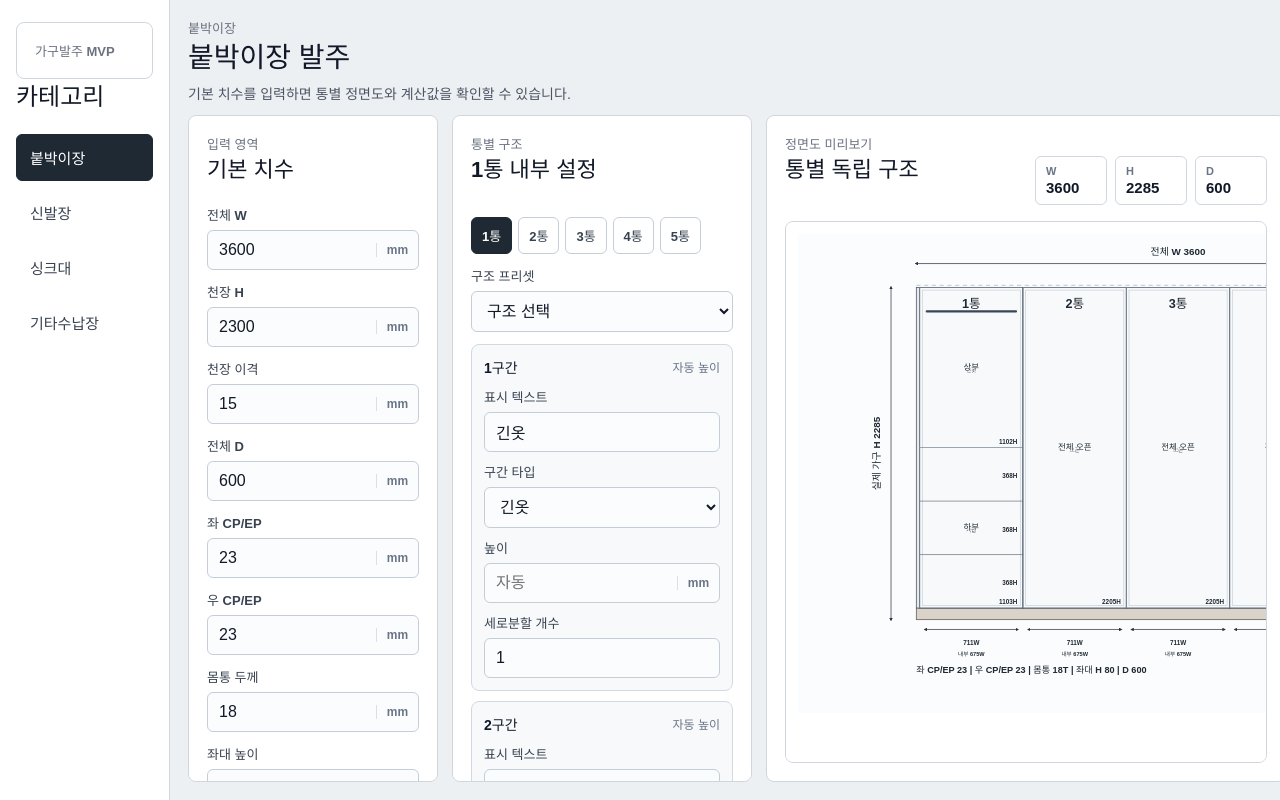
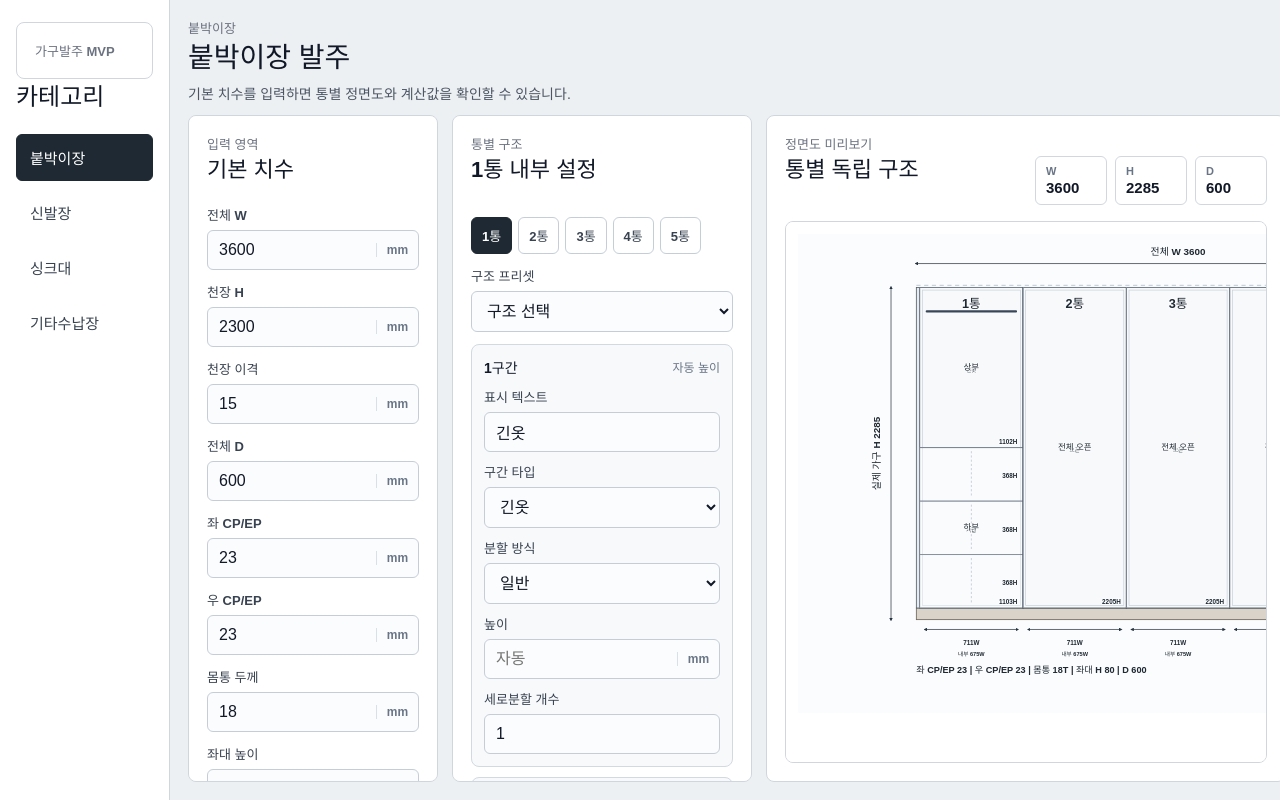
Before and after one commit to dauminterior-81451/gagu-balju, a React (Vite) app: page / in a window 1280 px wide. Built offline with nearby package versions, Linux system fonts and the light colour scheme.

Commit message:
통형 분할과 서랍 메모 표현 추가

```diff
--- a/src/App.tsx
+++ b/src/App.tsx
@@ -1,7 +1,7 @@
 import { useMemo, useState } from 'react'
 import WardrobeFrontSvg from './components/WardrobeFrontSvg'
 import { calculateWardrobeLayout, clampNumber } from './utils/calculateLayout'
-import type { BaySectionMap, CabinetSection, SectionItemType, SectionSplit, WardrobeInput } from './types/furniture'
+import type { BaySectionMap, CabinetSection, SectionItemType, SectionSplit, SectionStructureType, WardrobeInput } from './types/furniture'
 import './App.css'
 
 const initialInput: WardrobeInput = {
@@ -97,6 +97,11 @@ const sectionItemOptions: { value: SectionItemType; label: string }[] = [
   { value: 'drawer', label: '서랍' },
 ]
 
+const sectionStructureOptions: { value: SectionStructureType; label: string }[] = [
+  { value: 'normal', label: '일반' },
+  { value: 'box', label: '통형' },
+]
+
 const createVerticalSplits = (section: CabinetSection, splitCount: number): SectionSplit[] => (
   Array.from({ length: splitCount }, (_, index) => {
     const currentSplit = section.splits?.[index]
@@ -107,6 +112,7 @@ const createVerticalSplits = (section: CabinetSection, splitCount: number): Sect
       itemType: currentSplit?.itemType ?? section.itemType,
       widthRatio: currentSplit?.widthRatio ?? 1,
       drawerCount: currentSplit?.drawerCount ?? section.drawerCount,
+      drawerLabel: currentSplit?.drawerLabel ?? section.drawerLabel ?? '뎀핑언더',
       shelfCount: currentSplit?.shelfCount ?? section.shelfCount,
     }
   })
@@ -131,14 +137,14 @@ const createPresetSections = (presetKey: StructurePresetKey): CabinetSection[] =
   if (presetKey === 'longDrawer') {
     return [
       { id: 'long-hanger', label: '긴옷', itemType: 'longHanger' },
-      { id: 'drawer', label: '하단 서랍', itemType: 'drawer', drawerCount: 3 },
+      { id: 'drawer', label: '하단 서랍', itemType: 'drawer', drawerCount: 3, drawerLabel: '뎀핑언더' },
     ]
   }
 
   if (presetKey === 'shortDrawer') {
     return [
       { id: 'short-hanger', label: '짧은옷', itemType: 'shortHanger' },
-      { id: 'drawer', label: '하단 서랍', itemType: 'drawer', drawerCount: 4 },
+      { id: 'drawer', label: '하단 서랍', itemType: 'drawer', drawerCount: 4, drawerLabel: '뎀핑언더' },
     ]
   }
 
@@ -158,7 +164,7 @@ const createPresetSections = (presetKey: StructurePresetKey): CabinetSection[] =
         verticalSplitCount: 2,
         splits: [
           { id: 'left', label: '좌측', itemType: 'shelf', widthRatio: 1, shelfCount: 3 },
-          { id: 'right', label: '우측', itemType: 'drawer', widthRatio: 1, drawerCount: 3 },
+          { id: 'right', label: '우측', itemType: 'drawer', widthRatio: 1, drawerCount: 3, drawerLabel: '뎀핑언더' },
         ],
       },
     ]
@@ -444,6 +450,19 @@ export default function App() {
                       </label>
 
                       <label className="field">
+                        <span>분할 방식</span>
+                        <select
+                          className="select-input"
+                          value={section.structureType ?? 'normal'}
+                          onChange={(event) => updateSectionValue(sectionIndex, 'structureType', event.target.value)}
+                        >
+                          {sectionStructureOptions.map((option) => (
+                            <option key={option.value} value={option.value}>{option.label}</option>
+                          ))}
+                        </select>
+                      </label>
+
+                      <label className="field">
                         <span>높이</span>
                         <div className="number-input">
                           <input
@@ -471,6 +490,7 @@ export default function App() {
                       </label>
 
                       {section.itemType === 'drawer' ? (
+                        <>
                           <label className="field">
                             <span>서랍 개수</span>
                             <input
@@ -482,6 +502,16 @@ export default function App() {
                               onChange={(event) => updateSectionValue(sectionIndex, 'drawerCount', event.target.value)}
                             />
                           </label>
+
+                          <label className="field">
+                            <span>서랍 메모</span>
+                            <input
+                              className="text-input"
+                              value={section.drawerLabel ?? '뎀핑언더'}
+                              onChange={(event) => updateSectionValue(sectionIndex, 'drawerLabel', event.target.value)}
+                            />
+                          </label>
+                        </>
                       ) : null}
 
                       {section.itemType === 'shelf' ? (
@@ -525,6 +555,7 @@ export default function App() {
                               </label>
 
                               {split.itemType === 'drawer' ? (
+                                <>
                                   <label className="field">
                                     <span>분할 서랍 개수</span>
                                     <input
@@ -536,6 +567,16 @@ export default function App() {
                                       onChange={(event) => updateSectionSplitValue(sectionIndex, splitIndex, 'drawerCount', event.target.value)}
                                     />
                                   </label>
+
+                                  <label className="field">
+                                    <span>분할 서랍 메모</span>
+                                    <input
+                                      className="text-input"
+                                      value={split.drawerLabel ?? '뎀핑언더'}
+                                      onChange={(event) => updateSectionSplitValue(sectionIndex, splitIndex, 'drawerLabel', event.target.value)}
+                                    />
+                                  </label>
+                                </>
                               ) : null}
                             </div>
                           ))}
--- a/src/components/WardrobeFrontSvg.tsx
+++ b/src/components/WardrobeFrontSvg.tsx
@@ -137,6 +137,27 @@ export default function WardrobeFrontSvg({ input, layout }: WardrobeFrontSvgProp
     return renderDimensionText('section-label', x + width / 2, labelY, label, 'sectionLabel')
   }
 
+  const renderSectionDivider = (
+    x: number,
+    y: number,
+    width: number,
+    isBoxModule: boolean,
+  ) => {
+    if (isBoxModule) {
+      const dividerH = Math.max(bodyT, 2)
+
+      return (
+        <g key={`box-divider-${y}`}>
+          <rect className="box-module-divider" x={x} y={y - dividerH / 2} width={width} height={dividerH} />
+          <line className="box-module-divider-line" x1={x} y1={y - dividerH / 2} x2={x + width} y2={y - dividerH / 2} />
+          <line className="box-module-divider-line" x1={x} y1={y + dividerH / 2} x2={x + width} y2={y + dividerH / 2} />
+        </g>
+      )
+    }
+
+    return <line className="section-divider-line" key={`normal-divider-${y}`} x1={x} y1={y} x2={x + width} y2={y} />
+  }
+
   const renderDrawerRows = (
     x: number,
     y: number,
@@ -144,6 +165,7 @@ export default function WardrobeFrontSvg({ input, layout }: WardrobeFrontSvgProp
     height: number,
     drawerCount = 3,
     drawerHeight: number,
+    drawerLabel = '뎀핑언더',
   ) => {
     const safeCount = Math.max(Math.floor(drawerCount), 1)
     const rowH = height / safeCount
@@ -154,9 +176,16 @@ export default function WardrobeFrontSvg({ input, layout }: WardrobeFrontSvgProp
 
       return (
         <g key={`drawer-${rowY}`}>
+          <rect className="drawer-front" x={x} y={rowY} width={width} height={rowH} />
           {index < safeCount - 1 ? (
             <line className="section-detail-line" x1={x} y1={lineY} x2={x + width} y2={lineY} />
           ) : null}
+          {width > 58 && rowH > 35 ? (
+            <line className="drawer-center-line" x1={x + width / 2} y1={rowY + 5} x2={x + width / 2} y2={rowY + rowH - 5} />
+          ) : null}
+          {width > MIN_LABEL_W && canShowTextByHeight(rowH, 'detail')
+            ? renderDimensionText(`drawer-label-${rowY}`, x + width / 2, rowY + rowH / 2 - 5, drawerLabel, 'subDimension')
+            : null}
           {canShowTextByHeight(rowH, 'drawerDimension')
             ? renderDimensionText(`drawer-dim-${rowY}`, x + width - TEXT_PADDING_RIGHT, rowY + rowH / 2 + 3, `${drawerHeight}H`, 'dimension', 'end')
             : null}
@@ -184,12 +213,13 @@ export default function WardrobeFrontSvg({ input, layout }: WardrobeFrontSvgProp
     drawerCount?: number,
     shelfCount?: number,
     calculatedH?: number,
+    drawerLabel?: string,
   ) => {
     if (itemType === 'drawer') {
       const safeCount = Math.max(Math.floor(drawerCount ?? 3), 1)
       const drawerHeight = Math.round((calculatedH ?? 0) / safeCount)
 
-      return renderDrawerRows(x, y, width, height, safeCount, drawerHeight)
+      return renderDrawerRows(x, y, width, height, safeCount, drawerHeight, drawerLabel)
     }
 
     if (itemType === 'shelf') {
@@ -245,6 +275,7 @@ export default function WardrobeFrontSvg({ input, layout }: WardrobeFrontSvgProp
                 return (
                   <g key={section.id}>
                     <rect className="cabinet-section" x={innerX} y={sectionY} width={innerW} height={sectionH} />
+                    {sectionIndex > 0 ? renderSectionDivider(innerX, sectionY, innerW, section.structureType === 'box') : null}
                     {section.splits?.length ? (
                       (() => {
                         let splitX = innerX
@@ -261,7 +292,7 @@ export default function WardrobeFrontSvg({ input, layout }: WardrobeFrontSvgProp
                               {splitIndex > 0 ? (
                                 <line className="section-split-line" x1={currentSplitX} y1={sectionY} x2={currentSplitX} y2={sectionY + sectionH} />
                               ) : null}
-                              {renderSectionItem(split.itemType, currentSplitX, sectionY, splitW, sectionH, split.drawerCount, split.shelfCount, section.calculatedH)}
+                              {renderSectionItem(split.itemType, currentSplitX, sectionY, splitW, sectionH, split.drawerCount, split.shelfCount, section.calculatedH, split.drawerLabel ?? section.drawerLabel ?? '뎀핑언더')}
                               {splitW > MIN_LABEL_W && canShowTextByHeight(sectionH, 'detail') ? (
                                 <>
                                   {renderDimensionText(`split-label-${split.id}`, currentSplitX + splitW / 2, sectionY + TEXT_PADDING_TOP + 8, split.label || getSectionText(split.itemType), 'subDimension')}
@@ -275,7 +306,7 @@ export default function WardrobeFrontSvg({ input, layout }: WardrobeFrontSvgProp
                       })()
                     ) : (
                       <>
-                        {renderSectionItem(section.itemType, innerX, sectionY, innerW, sectionH, section.drawerCount, section.shelfCount, section.calculatedH)}
+                        {renderSectionItem(section.itemType, innerX, sectionY, innerW, sectionH, section.drawerCount, section.shelfCount, section.calculatedH, section.drawerLabel ?? '뎀핑언더')}
                         {innerW > MIN_LABEL_W && canShowTextByHeight(sectionH, 'detail')
                           ? renderDimensionText(`section-type-${section.id}`, innerX + innerW / 2, sectionY + sectionH / 2 + 4, getSectionText(section.itemType), 'subDimension')
                           : null}
--- a/src/types/furniture.ts
+++ b/src/types/furniture.ts
@@ -11,6 +11,7 @@ export type WardrobeInput = {
 }
 
 export type SectionItemType = 'open' | 'shelf' | 'longHanger' | 'shortHanger' | 'drawer'
+export type SectionStructureType = 'normal' | 'box'
 
 export type SectionSplit = {
   id: string
@@ -18,6 +19,7 @@ export type SectionSplit = {
   itemType: SectionItemType
   widthRatio?: number
   drawerCount?: number
+  drawerLabel?: string
   shelfCount?: number
 }
 
@@ -26,8 +28,10 @@ export type CabinetSection = {
   label: string
   itemType: SectionItemType
   height?: number
+  structureType?: SectionStructureType
   verticalSplitCount?: number
   drawerCount?: number
+  drawerLabel?: string
   shelfCount?: number
   splits?: SectionSplit[]
 }
--- a/src/utils/calculateLayout.ts
+++ b/src/utils/calculateLayout.ts
@@ -33,6 +33,7 @@ const calculateSectionSplits = (section: CabinetSection, innerW: number): Calcul
       label: `${index + 1}분할`,
       itemType: section.itemType,
       drawerCount: section.drawerCount,
+      drawerLabel: section.drawerLabel,
       shelfCount: section.shelfCount,
       widthRatio: 1,
     }))
```
Also changed, not shown: src/App.css (+28 -0 lines). Lines whose indentation alone changed are shown as unchanged.
